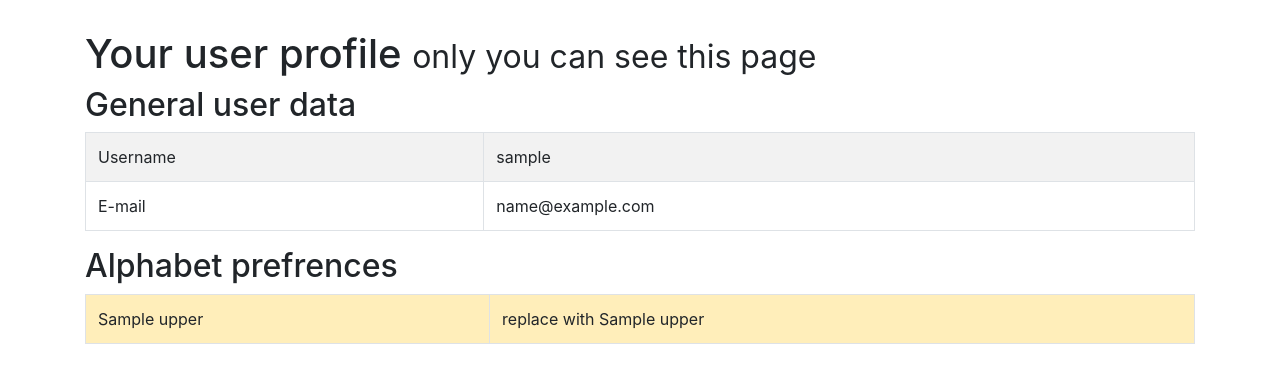
After one commit to adamurban98/cubeapp, a Django app: template cubeapp/templates/cubeapp/user_detail.html in a window 1280 px wide. The commit adds this page. Shown: the top 383 px of the page. Run offline with Django 3.2, Linux system fonts and the light colour scheme; tables that the repository leaves empty hold one stand-in row (values such as "Sample post"); the template is opened without the code that fills it: values that come from a table or form of the project are taken from there, most other values are stand-ins (such as "Sample title", 1, 10 or a date in 2020); parts of the project's set-up code (start-up, migrations or seed data) failed here and were passed over; some libraries are stand-ins or nearby versions.

Commit message:
Create me-detail view and template

```diff
--- a/cubeapp/templates/cubeapp/index.html
+++ b/cubeapp/templates/cubeapp/index.html
@@ -4,7 +4,7 @@
 <div class="container">
 
     {% if not user.is_anonymous %}
-    <strong>Logged in as</strong>
+    <strong><a href="{% url 'cubeapp:me-detail' %}">Logged in</a> as</strong>
     {{ user }} |
     {{ user.email }}
     <a href="{% url 'cubeapp:logout'%}">Logout</a>
--- /dev/null
+++ b/cubeapp/templates/cubeapp/user_detail.html
@@ -0,0 +1,39 @@
+{% extends "cubeapp/base.html" %}
+
+{% block body %}
+
+<div class="container">
+<h1>Your user profile <small>only you can see this page</small></h1>
+<h2>General user data</h2>
+<table class="table table-striped table-bordered">
+	<tr>
+		<td>Username</td>
+		<td>{{object.username}}</td>
+	</tr>
+	<tr>
+		<td>E-mail</td>
+		<td>{{object.email}}</td>
+	</tr>
+</table>
+<h2>Alphabet prefrences</h2>
+{% if illegalletters.count != 0 %}
+
+<table class="table table-bordered">
+	{% for illegalletter in illegalletters %}
+	<tr class="table-{% if illegalletter.replace != '' %}warning{% else %}danger{% endif %}">
+		<td>{{illegalletter.letter.upper}}</td>
+		<td>
+			{% if illegalletter.replace != '' %}
+				replace with {{illegalletter.replace.upper}}
+			{% else %}
+				do not use at all
+			{% endif %}
+		</td>
+	</tr>
+	{% endfor %}
+</table>
+{% else %}
+	<div class=" alert alert-info">You have not set any special alphabetic preferences yet.</div>
+{% endif %}
+</div>
+{% endblock %}
--- a/cubeapp/urls.py
+++ b/cubeapp/urls.py
@@ -7,6 +7,7 @@ app_name = 'cubeapp'
 urlpatterns = [
     path('login', views.LoginSuccessView.as_view(), name='login'),
     path('logout', LogoutView.as_view(next_page='/'), name='logout'),
+    path('me', views.MeUserDetailView.as_view(), name='me-detail'),
     path('pair/<int:pk>', views.AbbreviationDetail.as_view(), name='pair-detail'),
     path('', views.index, name='index'),
 ]
```
Also changed, not shown: cubeapp/views.py (+16 -0 lines).
